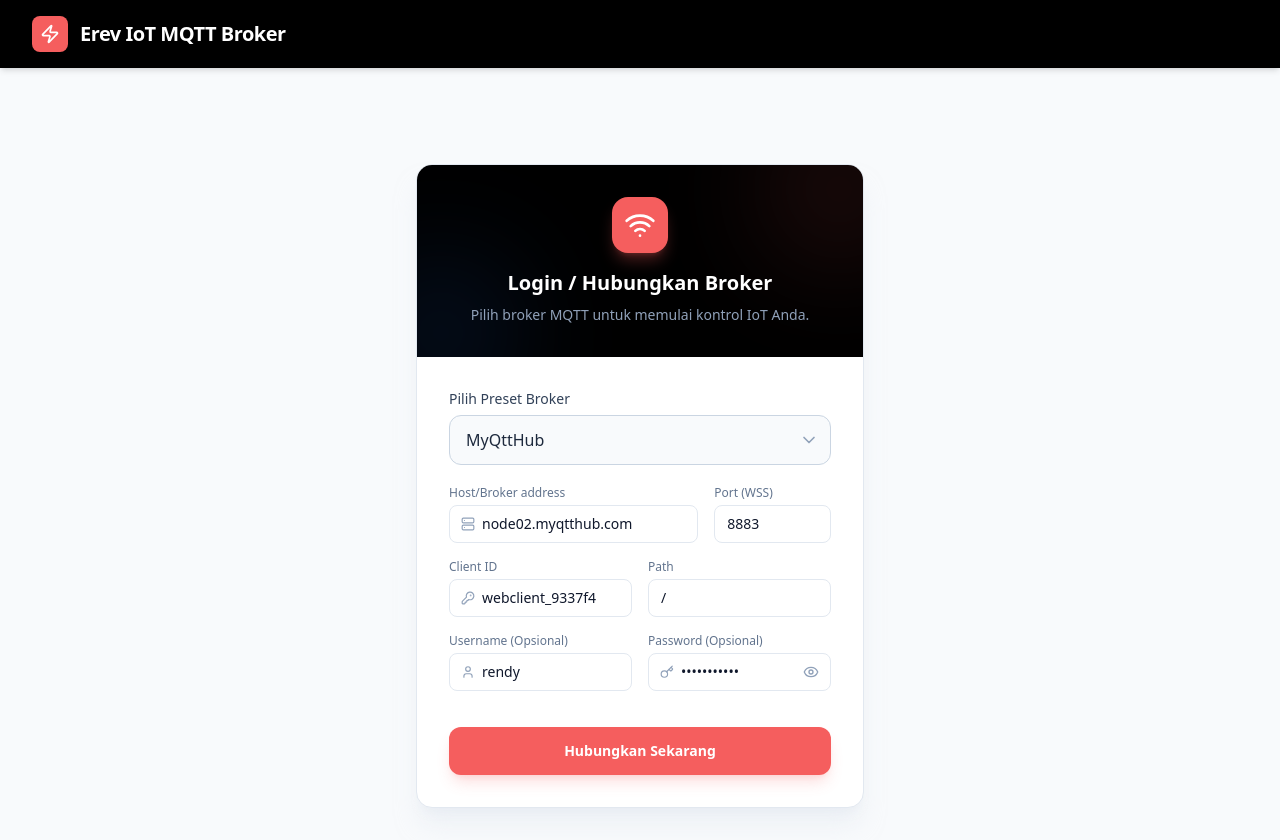
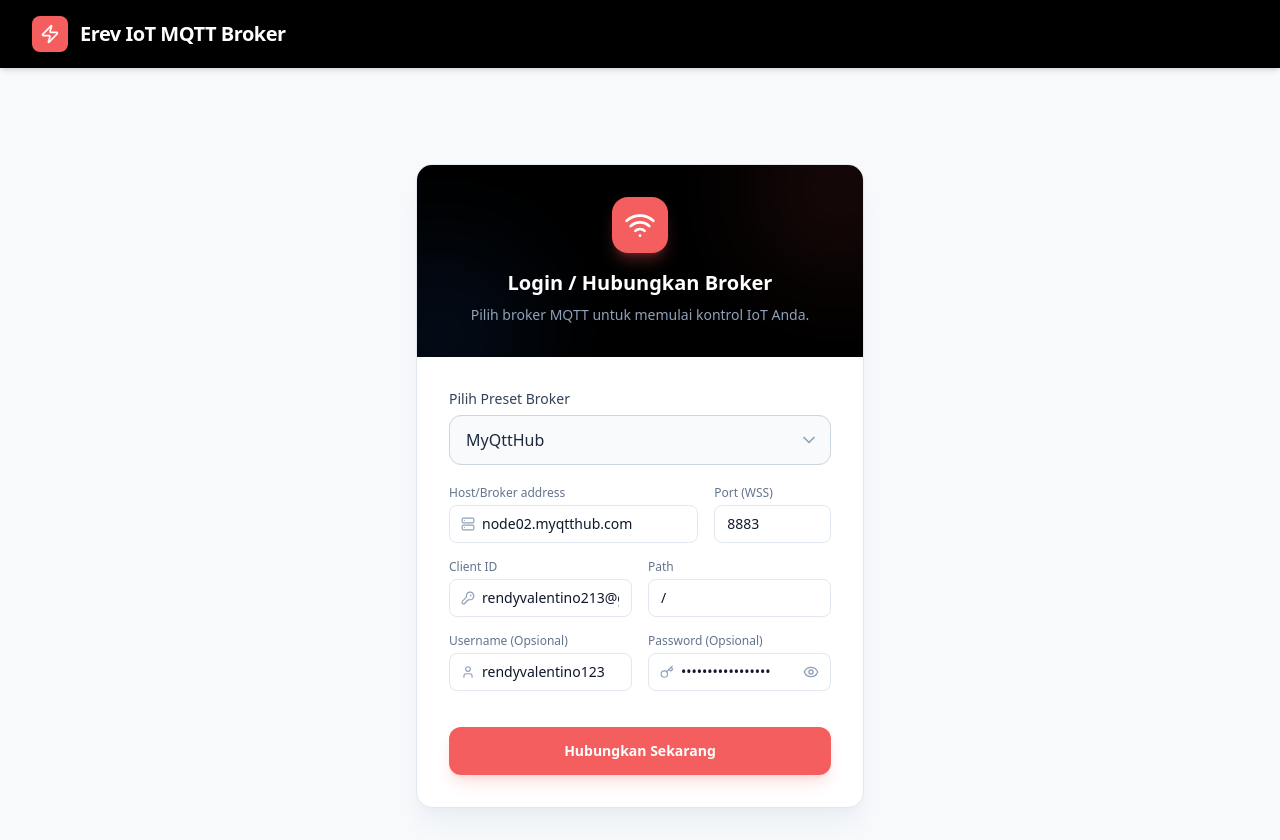
Before and after one commit to rendyvalentino213-web/Erev-IOT-3MQTT-Broker, a React (Vite) app: page / in a window 1280 px wide. Built offline with nearby package versions, Linux system fonts and the light colour scheme.

Commit message:
chore: update MQTT broker credentials and docs
Updated authentication credentials for the MyQttHub preset and added connection troubleshooting tips for web-based MQTT clients.

```diff
--- a/src/components/ConnectionForm.tsx
+++ b/src/components/ConnectionForm.tsx
@@ -14,12 +14,12 @@ const PRESETS = [
     name: 'MyQttHub',
     config: {
       host: 'node02.myqtthub.com',
-      port: 8883,
+      port: 8883, // Web broker umumnya menggunakan 443 (wss) tapi diset 8883 sesuai request
       protocol: 'wss',
       path: '/',
-      clientId: 'esp32test_web',
-      username: 'rendy',
-      password: 'password123'
+      clientId: 'rendyvalentino213@gmail.com',
+      username: 'rendyvalentino123',
+      password: 'GDm1UEZR-gTtu8Hl1'
     }
   },
   {
@@ -97,6 +97,9 @@ export default function ConnectionForm({ initialConfig, onConnect, isConnecting,
             <div>
               <p className="font-semibold mb-1">Gagal Menghubungkan</p>
               <p className="opacity-90 leading-relaxed">{error}</p>
+              <p className="opacity-90 leading-relaxed mt-2 text-xs">
+                *Tips: Port 8883 biasanya khusus untuk TCP/Hardware (ESP32). Untuk aplikasi web (browser), WebSockets umumnya menggunakan port <strong>443</strong> atau port dikosongkan. Coba ganti port ke 443. Client ID juga harus unik (tidak boleh sama persis dengan yang dipakai di ESP32 saat bersamaan).
+              </p>
             </div>
           </div>
         )}
--- a/src/components/MqttApp.tsx
+++ b/src/components/MqttApp.tsx
@@ -17,10 +17,10 @@ export interface MqttConfig {
 export default function MqttApp() {
   const [config, setConfig] = useState<MqttConfig>({
     host: 'node02.myqtthub.com',
-    port: 8883, // WebSockets port requested by user
-    clientId: 'webclient_' + Math.random().toString(16).substring(2, 8),
-    username: 'rendy',
-    password: 'password123',
+    port: 8883,
+    clientId: 'rendyvalentino213@gmail.com',
+    username: 'rendyvalentino123',
+    password: 'GDm1UEZR-gTtu8Hl1',
     path: '/',
     protocol: 'wss',
   });
```
